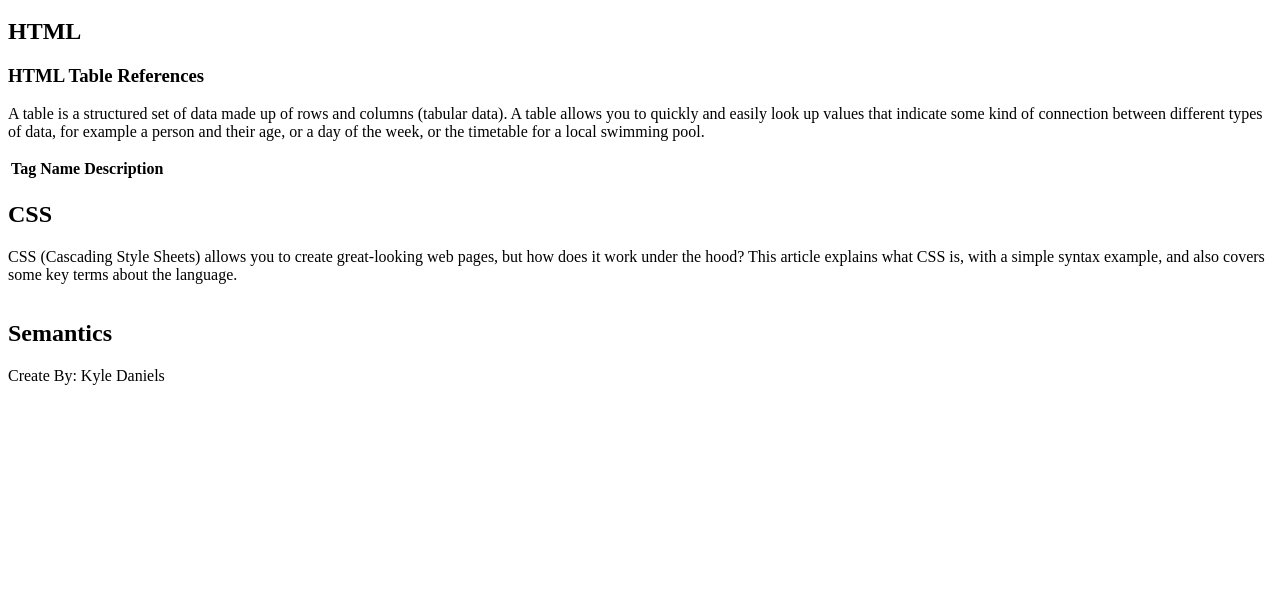
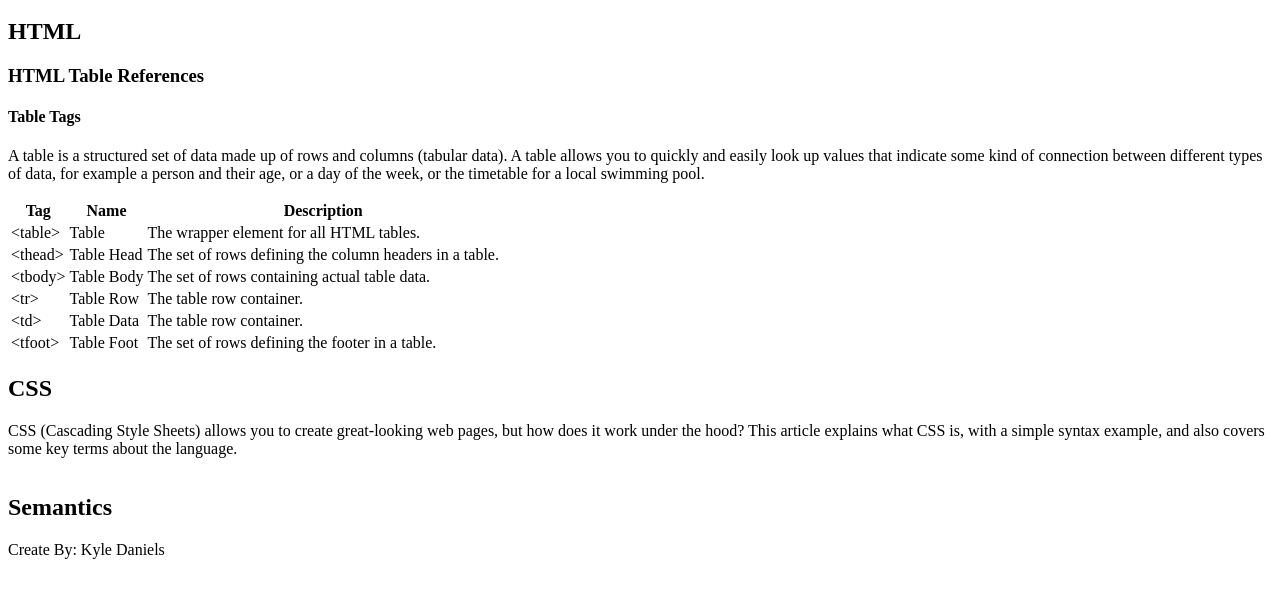
Before and after one commit to kyledaniels/HTML_CSS_Cheat_Sheet, a plain HTML site: page index.html in a window 1280 px wide. Shown: the part 123-720 px from the top of the page. Drawn offline with Linux system fonts and the light colour scheme.

Commit message:
added names and descriptions to table

```diff
--- a/index.html
+++ b/index.html
@@ -24,6 +24,7 @@
             <h2>HTML</h2>
             <article>
                 <h3>HTML Table References</h3>
+                <h4>Table Tags</h4>
                 <p>A table is a structured set of data made up of rows and columns (tabular data).
                    A table allows you to quickly and easily look up values that indicate some kind
                    of connection between different types of data, for example a person and their age,
@@ -37,6 +38,39 @@
                         <th>Description</th>
                     </tr>
                 </thead>
+                <tbody>
+                    <tr>
+                      <td>&lt;table&gt;</td>
+                      <td>Table</td>
+                      <td>The wrapper element for all HTML tables.</td>
+                    </tr>
+                    <tr>
+                        <td>&lt;thead&gt;</td>
+                        <td>Table Head</td>
+                        <td>The set of rows defining the column headers in a table.</td>
+                      </tr>
+                      <tr>
+                        <td>&lt;tbody&gt;</td>
+                        <td>Table Body</td>
+                        <td>The set of rows containing actual table data.</td>
+                      </tr>
+                      <tr>
+                        <td>&lt;tr&gt;</td>
+                        <td>Table Row</td>
+                        <td>The table row container.</td>
+                      </tr>
+                      <tr>
+                        <td>&lt;td&gt;</td>
+                        <td>Table Data</td>
+                        <td>The table row container.</td>
+                      </tr>
+                      <tr>
+                        <td>&lt;tfoot&gt;</td>
+                        <td>Table Foot</td>
+                        <td>The set of rows defining the footer in a table.</td>
+                      </tr>
+
+                </tbody>
             </table>
         </section>
 
```
